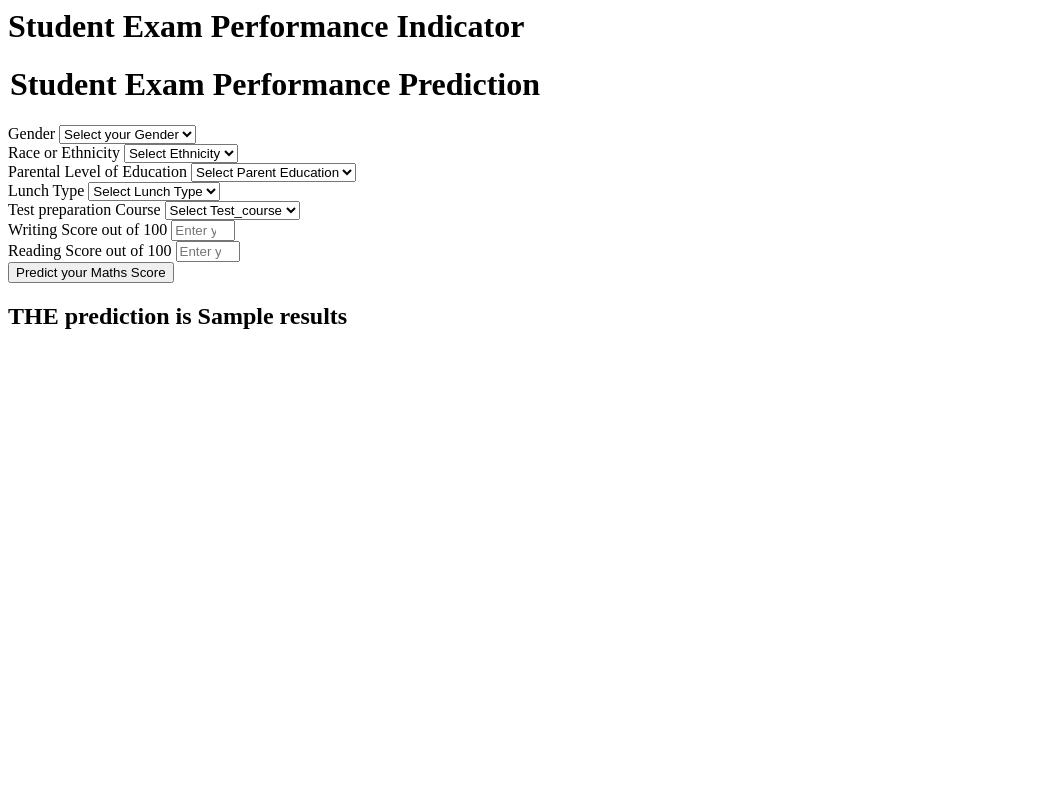
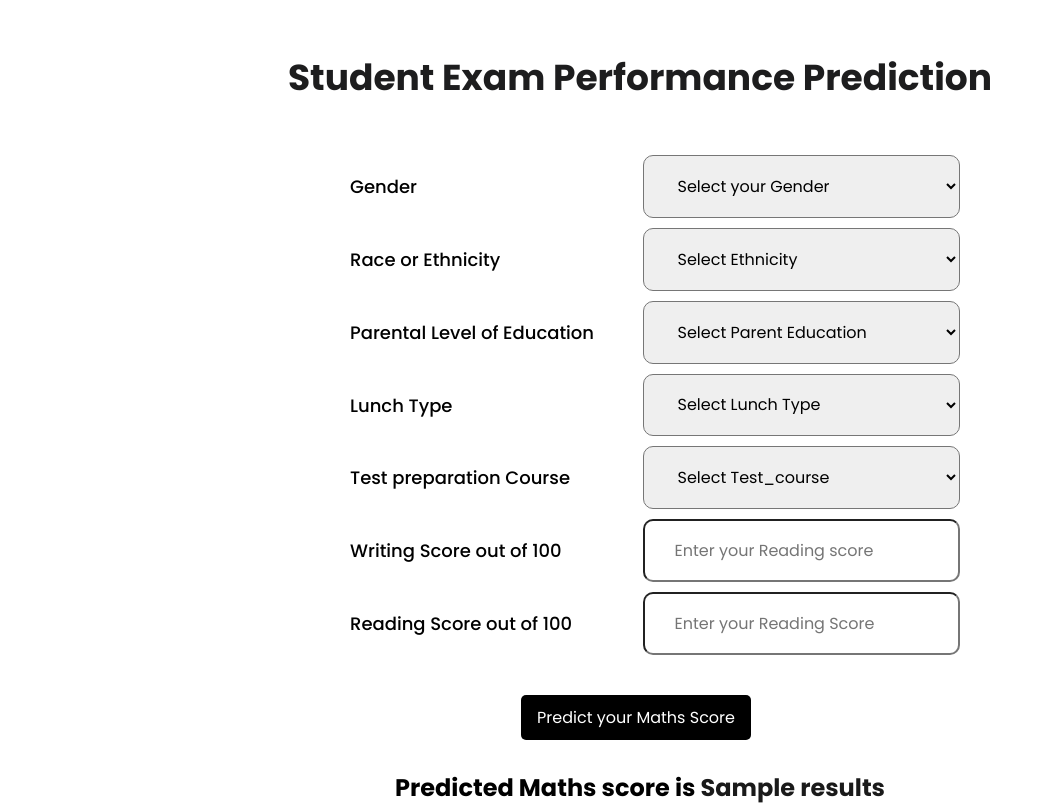
Before and after one commit to Abhijithpilakka/Studentmarksprediction, a Flask app: template templates/home.html in a window 1280 px wide. Shown: the whole page, without its empty margins (0-1045 px from the left). Before the commit the page ends 329 px from the top, so only its background shows below. Run offline with Flask 3, Linux system fonts and the light colour scheme; the template is opened without the code that fills it: most values are stand-ins (such as "Sample title", 1, 10 or a date in 2020).

Commit message:
home css

```diff
--- /dev/null
+++ b/templates/home.css
@@ -0,0 +1,152 @@
+*{
+    margin: 0;
+    padding: 0;
+    box-sizing: border-box;
+    font-family: 'Poppins';
+    overflow: hidden;
+
+}
+
+#landingpage{
+    display: flex;
+    justify-content: center;
+    align-items: center;
+
+}
+
+.content{
+    display: flex;
+    justify-content: center;
+    align-items: center;
+    height: auto;
+    width: auto;
+}
+
+.head{
+    display: flex;
+    justify-content: center;
+    align-items: center;
+    height: auto;
+    width: auto;
+}
+
+.header{
+    color: rgb(29, 29, 30);
+    margin-bottom: 50px;
+    margin-top: 50px;
+    font-size: large;
+}
+
+
+.gridbox {
+
+    display: grid;
+    width: 50%;
+    height: 500px;
+    border: 1px black;
+    grid-template-columns: 1fr 1fr;
+    grid-template-rows: 1fr 1fr 1fr 1fr 1fr 1fr 1fr;
+    gap: 10px 5px;
+    grid-auto-flow: column;
+    justify-content: center;
+    align-content: center;
+    justify-items: center;
+    align-items: center;
+    grid-template-areas:
+      ". ."
+      ". ."
+      ". ."
+      ". ."
+      ". ."
+      ". ."
+      ". .";
+  }
+
+.gridbox > div{
+    border: 1px black;
+}
+
+.label{
+    border-color: black;
+    border: 10px;
+    height: 100%;
+    width: 100%;
+    display: flex;
+    justify-content: start;
+    align-items: center;
+    padding: 30px;
+    border-radius: 10px;
+  }
+
+.option{
+    height: 100%;
+    width: 100%;
+    justify-content: start;
+    display: flex;
+    justify-content: center;
+    align-items: center;
+}
+
+
+.label p{
+    font-size: large;
+    font-weight: 500;
+}
+
+.form-control{
+    height: 100%;
+    width: 100%;
+    font-size: medium;
+    padding: 10px;
+    padding-left: 30px;
+    padding-right: 30px;
+    border-radius: 10px;
+}
+
+.btn {
+
+    background-color: rgb(0, 0, 0);
+    color: white;
+    border: none;
+    padding-left: 16px;
+    padding-right: 16px;
+    padding-top: 10px;
+    padding-bottom: 10px;
+    border-radius: 5px;
+    cursor: pointer;
+    margin-right: 8px;
+    transition: opacity 0.15s;
+    font-size: medium;
+}
+
+.btn:hover{
+    opacity: 0.8;;
+}
+.btn:active{
+    opacity: 0.6;;
+}
+
+.predict{
+    margin-top: 40px;
+    display: flex;
+    justify-content: center;
+    align-items: center;
+}
+
+
+.result{
+    color: rgb(26, 26, 26);
+}
+
+.pred{
+    display: flex;
+    margin-top: 30px;
+    justify-content: center;
+    align-items: center;
+
+}
+
+.rslt{
+    font-size: x-large;
+    font-weight: 700;
+}
--- a/templates/home.html
+++ b/templates/home.html
@@ -1,14 +1,35 @@
-<html>
-<body>
-    <div class="login">
-       <h1>Student Exam Performance Indicator</h1>
+<!DOCTYPE html>
+<html lang="en">
+<head>
+    <meta charset="UTF-8">
+    <meta name="viewport" content="width=device-width, initial-scale=1.0">
+    <title>Mark Predictor</title>
+    <link rel="stylesheet" href="home.css">
+    <link href="https://fonts.googleapis.com/css2?family=Poppins:wght@300;400;500;700&display=swap" rel="stylesheet">
+</head>
+<body id="page">
+
+<div class="head">
+    <div class="header">
+        <h1>Student Exam Performance Prediction</h1>
+    </div>
+</div>
 
 <form action="{{ url_for('predict_datapoint')}}" method="post">
-        <h1>
-            <legend>Student Exam Performance Prediction</legend>
-        </h1>
-        <div class="mb-3">
-            <label class="form-label">Gender</label>
+
+    <div class="content">
+
+
+        <div class="gridbox">
+            <div class="label"><p>Gender</p></div>
+            <div class="label"><p>Race or Ethnicity</p></div>
+            <div class="label"><p>Parental Level of Education</p></div>
+            <div class="label"><p>Lunch Type</p></div>
+            <div class="label"><p>Test preparation Course</p></div>
+            <div class="label"><p>Writing Score out of 100</p></div>
+            <div class="label"><p>Reading Score out of 100</p></div>
+
+            <div class="option">
                 <select class="form-control" name="gender" placeholder="Enter you Gender" required>
                     <option class="placeholder" selected disabled value="">Select your Gender</option>
                     <option value="male">
@@ -19,8 +40,8 @@
                     </option>
                 </select>
             </div>
-        <div class="mb-3">
-            <label class="form-label">Race or Ethnicity</label>
+
+            <div class="option">
                 <select class="form-control" name="ethnicity" placeholder="Enter you ethnicity" required>
                     <option class="placeholder" selected disabled value="">Select Ethnicity</option>
                     <option value="group A">
@@ -40,8 +61,8 @@
                     </option>
                 </select>
             </div>
-        <div class="mb-3">
-            <label class="form-label">Parental Level of Education</label>
+
+            <div class="option">
                 <select class="form-control" name="parental_level_of_education"
                         placeholder="Enter you Parent Education" required>
                         <option class="placeholder" selected disabled value="">Select Parent Education</option>
@@ -65,8 +86,8 @@
                         </option>
                 </select>
             </div>
-        <div class="mb-3">
-            <label class="form-label">Lunch Type</label>
+
+            <div class="option">
                 <select class="form-control" name="lunch" placeholder="Enter you Lunch" required>
                     <option class="placeholder" selected disabled value="">Select Lunch Type</option>
                     <option value="free/reduced">
@@ -77,8 +98,9 @@
                     </option>
                 </select>
             </div>
-        <div class="mb-3">
-            <label class="form-label">Test preparation Course</label>
+
+
+            <div class="option">
                 <select class="form-control" name="test_preparation_course" placeholder="Enter you Course"
                         required>
                         <option class="placeholder" selected disabled value="">Select Test_course</option>
@@ -90,22 +112,35 @@
                         </option>
                     </select>
             </div>
-        <div class="mb-3">
-            <label class="form-label">Writing Score out of 100</label>
+
+
+            <div class="option">
                 <input class="form-control" type="number" name="reading_score"
                         placeholder="Enter your Reading score" min='0' max='100' />
             </div>
-        <div class="mb-3">
-            <label class="form-label">Reading Score out of 100</label>
+
+            <div class="option">
                 <input class="form-control" type="number" name="writing_score"
                         placeholder="Enter your Reading Score" min='0' max='100' />
             </div>
-        <div class="mb-3">
-            <input class="btn btn-primary" type="submit" value="Predict your Maths Score" required />
         </div>
+
+
+    </div>
+
+    <div class="predict">
+        <input class="btn" type="submit" value="Predict your Maths Score" required />
+    </div>
+
 </form>
-    <h2>
-       THE  prediction is {{results}}
-    </h2>
-   <body>
+
+<div class="pred">
+    <p class="rslt">Predicted Maths score is <span class="result">{{results}}</span></p>
+</div>
+
+
+
+
+
+</body>
 </html>
```
Lines whose indentation alone changed are shown as unchanged.
